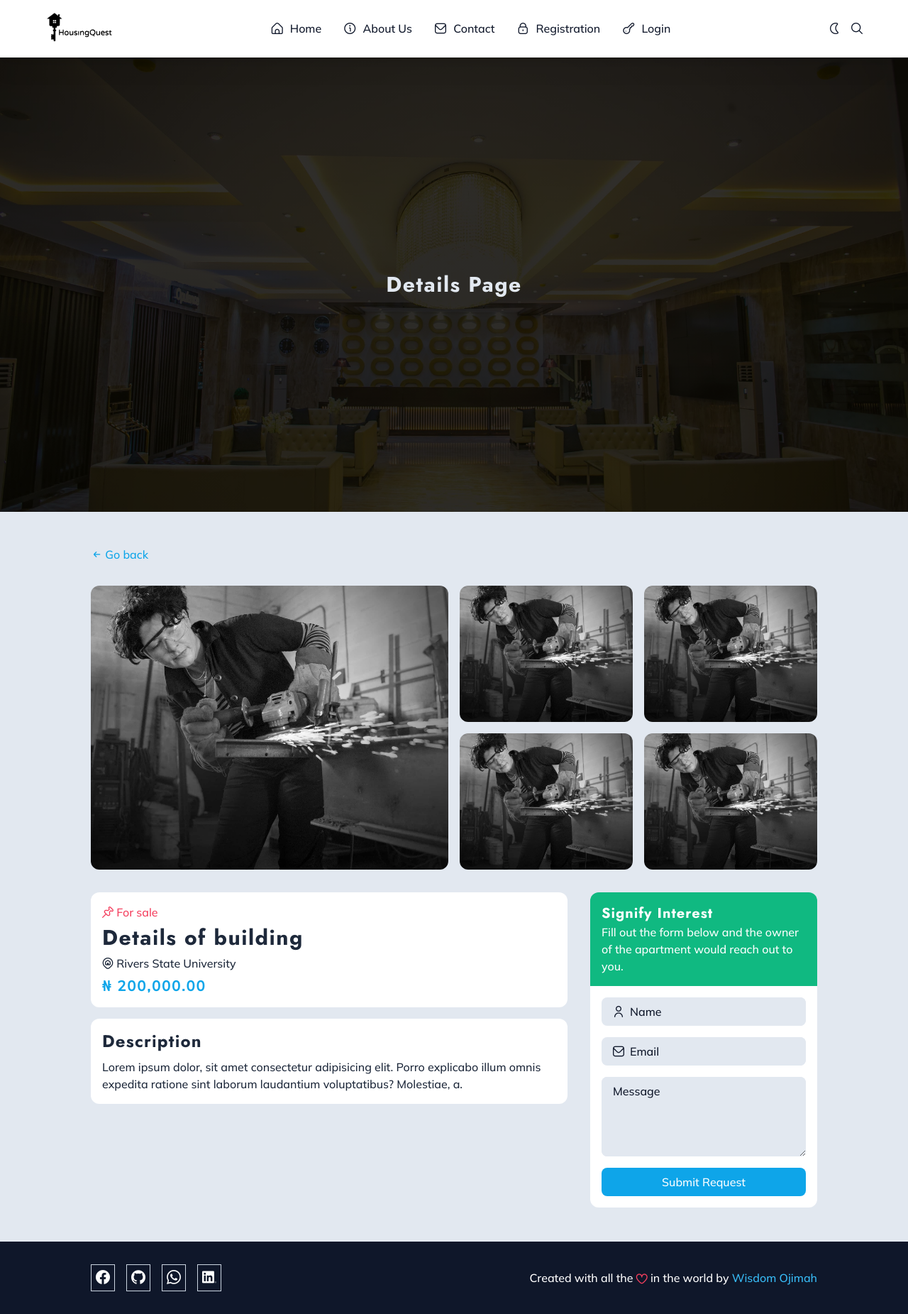
After one commit to detachedsoul/apartment-rental-system, a PHP site: page /details.php in a window 1280 px wide. The commit adds this page. Shown: the whole page at 71% size. Run offline with PHP 8.4, Linux system fonts and the light colour scheme.

Commit message:
style: created the details page for each apartment

```diff
--- /dev/null
+++ b/details.php
@@ -0,0 +1,100 @@
+<?php $pageTitle = "Details"; ?>
+<?php require_once("./includes/Header.php"); ?>
+
+    <div class="min-h-[80vh] h-[80vh] grid place-content-center text-center bg-index-banner px-4 bg-fixed bg-center bg-cover text-slate-200 p-4 lg:p-8">
+        <h1 class="header text-3xl">
+            Details Page
+        </h1>
+    </div>
+
+    <main class="px-4 py-12 lg:px-[10%] bg-slate-200 dark:bg-slate-900">
+        <a class="text-sky-500 hover:text-sky-600 focus:text-sky-600 dark:text-sky-600 dark:hover:text-sky-700" href="/">
+            <i class="fr fi-rr-arrow-small-left"></i>
+            Go back
+        </a>
+
+        <div class="grid gap-4 lg:grid-rows-4 grid-cols-12 mt-8 mb-8">
+            <img class="h-[200px] col-span-12 rounded-xl lg:row-start-1 lg:row-end-5 lg:h-[400px] lg:col-span-6" src="./assets/img/pic.jpg" alt="" />
+
+            <img class="h-[200px] col-span-12 rounded-xl lg:h-full lg:row-span-2 lg:col-span-3" src="./assets/img/pic.jpg" alt="" />
+
+            <img class="h-[200px] col-span-12 rounded-xl lg:h-full lg:row-span-2 lg:col-span-3" src="./assets/img/pic.jpg" alt="" />
+
+            <img class="h-[200px] col-span-12 rounded-xl lg:h-full lg:row-span-2 lg:col-span-3" src="./assets/img/pic.jpg" alt="" />
+
+            <img class="h-[200px] col-span-12 rounded-xl lg:h-full lg:row-span-2 lg:col-span-3" src="./assets/img/pic.jpg" alt="" />
+        </div>
+
+        <div class="grid gap-8 lg:grid-cols-12">
+            <div class="lg:col-span-8 space-y-4">
+                <div class="bg-white space-y-1.5 rounded-xl p-4 dark:bg-slate-800 dark:text-slate-300">
+                    <span class="text-rose-500 dark:text-rose-400 inline-block">
+                        <i class="fr fi-rr-thumbtack"></i>
+                        For sale
+                    </span>
+                    <h3 class="header text-3xl">
+                        Details of building
+                    </h3>
+                    <p>
+                        <i class="fr fi-rr-map-marker-home"></i>
+                        Rivers State University
+                    </p>
+                    <span class="text-sky-500 lining-nums font-semibold tracking-widest text-xl inline-block">
+                        ₦ 200,000.00
+                    </span>
+                </div>
+
+                <div class="bg-white rounded-xl p-4 space-y-2 dark:bg-slate-800 dark:text-slate-300">
+                    <h3 class="header text-2xl">
+                        Description
+                    </h3>
+                    <p>
+                        Lorem ipsum dolor, sit amet consectetur adipisicing elit. Porro explicabo illum omnis expedita ratione sint laborum laudantium voluptatibus? Molestiae, a.
+                    </p>
+                </div>
+            </div>
+
+            <div class="lg:col-span-4">
+                <div class="rounded-t-xl bg-emerald-500 text-white p-4">
+                    <h4 class="header text-xl">
+                        Signify Interest
+                    </h4>
+                    <p>
+                        Fill out the form below and the owner of the apartment would reach out to you.
+                    </p>
+                </div>
+                <form class="bg-white grid gap-4 rounded-b-xl p-4 dark:bg-slate-800" action="" method="POST">
+                    <label class="flex items-center bg-slate-200 text-slate-900 rounded-lg dark:bg-slate-900 dark:text-slate-400 border-1 border-slate-100" for="name">
+                        <span class="rounded-l-lg pl-4">
+                            <i class="fr fi-rr-user relative top-0.5"></i>
+                        </span>
+
+                        <input class="rounded-r-lg input pl-2 bg-slate-200" type="text" placeholder="Name" name="name" id="name"
+                            required autocomplete="off" />
+                    </label>
+
+                    <label class="flex items-center bg-slate-200 text-slate-900 rounded-lg dark:bg-slate-900 dark:text-slate-400 border-1 border-slate-100" for="email">
+                        <span class="rounded-l-lg pl-4">
+                            <i class="fr fi-rr-envelope relative top-0.5"></i>
+                        </span>
+
+                        <input class="rounded-r-lg input pl-2 bg-slate-200" type="email" placeholder="Email" name="email" id="email"
+                            required autocomplete="off" />
+                    </label>
+
+                    <label class="bg-slate-200 text-slate-900 rounded-lg border-1 border-slate-100" for="messageContent">
+                        <textarea class="input block  bg-slate-200 text-slate-900 rounded-lg" name="messageContent"
+                            id="messageContent" rows="4" placeholder="Message"></textarea>
+                    </label>
+
+                    <button
+                    class="bg-sky-500 hover:bg-sky-600 focus:bg-sky-600 py-2 w-auto px-4 text-white rounded-lg dark:bg-sky-600 dark:hover:bg-sky-700 dark:focus:bg-sky-700"
+                    type="submit">
+                        Submit Request
+                    </button>
+                </form>
+            </div>
+        </div>
+    </main>
+
+    <?php require_once("./includes/Footer.php"); ?>
--- a/includes/Footer.php
+++ b/includes/Footer.php
@@ -1,4 +1,4 @@
-    <footer class="bg-slate-900 text-white p-4 text-center items-center place-content-center flex gap-8 justify-between flex-wrap lg:py-8 lg:px-[10%]">
+<footer class="bg-slate-900 text-white p-4 text-center items-center place-content-center flex gap-8 justify-between flex-wrap lg:py-8 lg:px-[10%]">
         <div class="flex flex-wrap gap-4 items-center mx-auto lg:mx-0">
             <a class="border border-slate-300 px-1.5 pb-0.5 pt-1.5 hover:bg-sky-500 hover:border-sky-500" href="https://web.facebook.com/IamWisdomOjimah" title="Connect with me on Facebook" target="_blank" rel="noreferrer noopener">
                 <i class="fi fi-brands-facebook text-xl"></i>
--- a/includes/Header.php
+++ b/includes/Header.php
@@ -37,7 +37,7 @@
                     </a>
                 </li>
                 <li>
-                    <a class="hover:text-sky-500" href="/">
+                    <a class="hover:text-sky-500" href="/#about">
                         <i class="fr fi-rr-info pr-1.5"></i>
                         About Us
                     </a>
--- a/src/main.css
+++ b/src/main.css
@@ -8,7 +8,7 @@
     }
 
     body {
-        @apply antialiased bg-white text-slate-800 text-lg font-mulish
+        @apply antialiased bg-white text-slate-800 font-mulish
     }
 
     img {
@@ -16,7 +16,7 @@
     }
 
     .header {
-        @apply font-jost tracking-wider font-bold
+        @apply font-jost tracking-wider font-bold dark:text-white
     }
 
     .property-listing-image {
```
Also changed, not shown: index.php (+13 -13 lines), README.md, assets/css/style.css.
